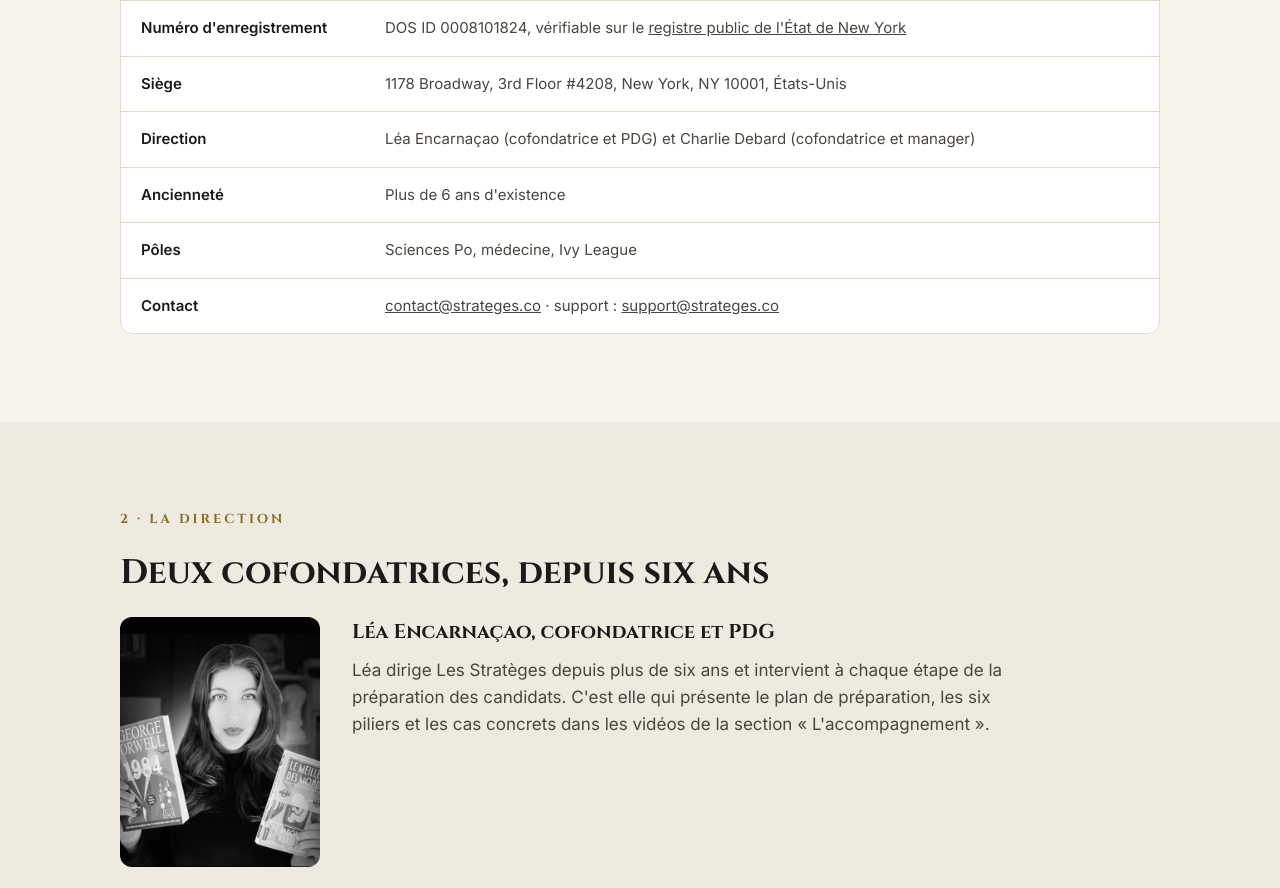
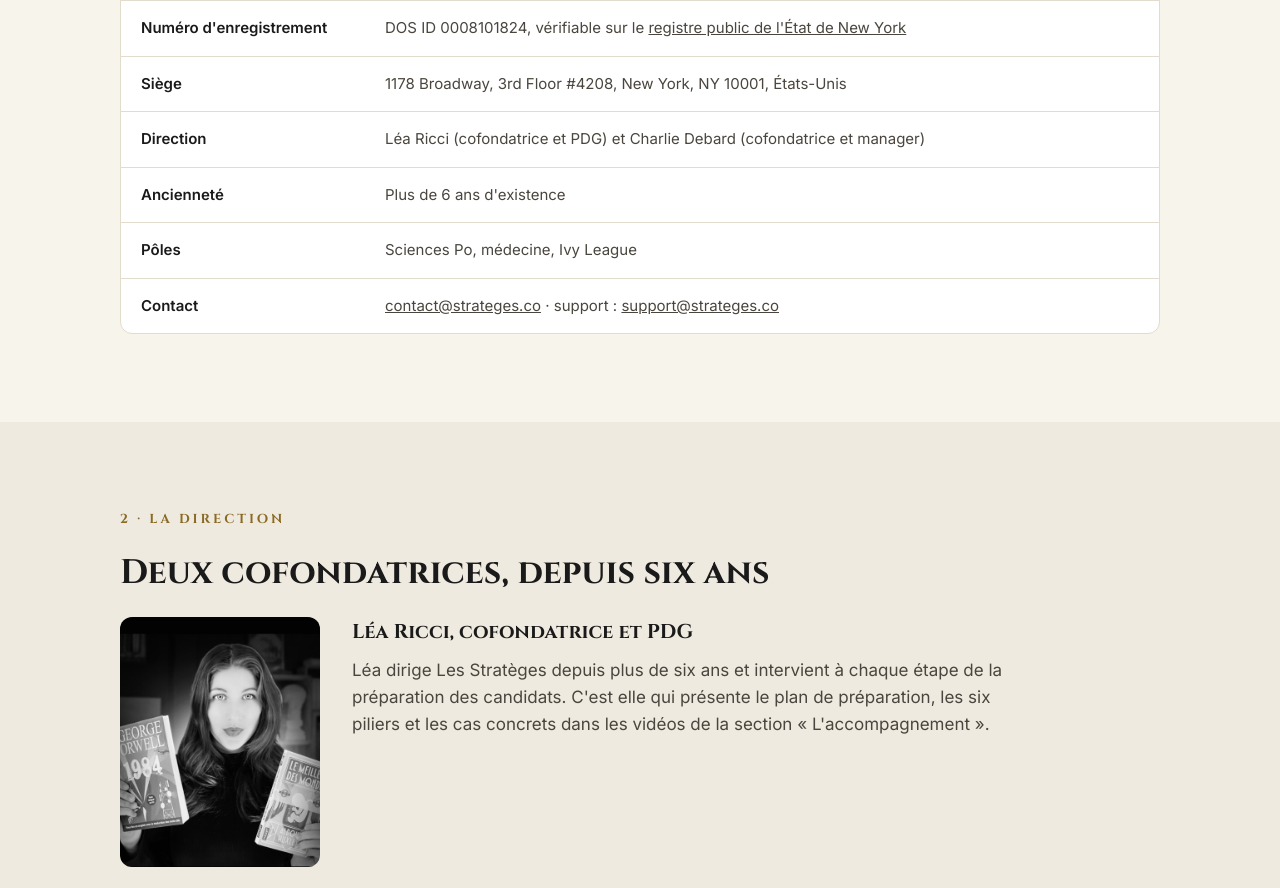
Before and after one commit to MaxStrat/strateges-pages-immersion, a plain HTML site: page dist/a-propos/index.html in a window 1280 px wide. Shown: the part 1115-2003 px from the top of the page. Drawn offline with Linux system fonts and the light colour scheme.

Commit message:
Page de réassurance : Léa Ricci au lieu de Léa Encarnaçao (demande de Léa)

```diff
--- a/dist/a-propos/index.html
+++ b/dist/a-propos/index.html
@@ -184,7 +184,7 @@ html{scroll-behavior:smooth}</style>
       <div class="row"><dt>Forme</dt><dd>Domestic Limited Liability Company (État de New York)</dd></div>
       <div class="row"><dt>Numéro d'enregistrement</dt><dd>DOS ID 0008101824, vérifiable sur le <a href="https://apps.dos.ny.gov/publicInquiry/" target="_blank" rel="noopener">registre public de l'État de New York</a></dd></div>
       <div class="row"><dt>Siège</dt><dd>1178 Broadway, 3rd Floor #4208, New York, NY 10001, États-Unis</dd></div>
-      <div class="row"><dt>Direction</dt><dd>Léa Encarnaçao (cofondatrice et PDG) et Charlie Debard (cofondatrice et manager)</dd></div>
+      <div class="row"><dt>Direction</dt><dd>Léa Ricci (cofondatrice et PDG) et Charlie Debard (cofondatrice et manager)</dd></div>
       <div class="row"><dt>Ancienneté</dt><dd>Plus de 6 ans d'existence</dd></div>
       <div class="row"><dt>Pôles</dt><dd>Sciences Po, médecine, Ivy League</dd></div>
       <div class="row"><dt>Contact</dt><dd><a href="mailto:contact@strateges.co">contact@strateges.co</a> · support : <a href="mailto:support@strateges.co">support@strateges.co</a></dd></div>
@@ -196,7 +196,7 @@ html{scroll-behavior:smooth}</style>
   <div class="wrap stack">
     <div class="serif kicker">2 · LA DIRECTION</div>
     <h2 class="serif">Deux cofondatrices, depuis six ans</h2>
-    <div class="portrait"><img class="pic" src="assets/lea.jpg" alt="Léa Encarnaçao"><div class="stack" style="gap:10px"><h3 class="serif sub" style="margin:0">Léa Encarnaçao, cofondatrice et PDG</h3><p class="p">Léa dirige Les Stratèges depuis plus de six ans et intervient à chaque étape de la préparation des candidats. C'est elle qui présente le plan de préparation, les six piliers et les cas concrets dans les vidéos de la section « L'accompagnement ».</p></div></div>
+    <div class="portrait"><img class="pic" src="assets/lea.jpg" alt="Léa Ricci"><div class="stack" style="gap:10px"><h3 class="serif sub" style="margin:0">Léa Ricci, cofondatrice et PDG</h3><p class="p">Léa dirige Les Stratèges depuis plus de six ans et intervient à chaque étape de la préparation des candidats. C'est elle qui présente le plan de préparation, les six piliers et les cas concrets dans les vidéos de la section « L'accompagnement ».</p></div></div>
     <div class="portrait"><img class="pic" src="assets/charlie.jpg" alt="Charlie Debard"><div class="stack" style="gap:10px"><h3 class="serif sub" style="margin:0">Charlie Debard, cofondatrice et manager</h3><p class="p">Charlie codirige Les Stratèges avec Léa depuis six ans. Elle coordonne l'équipe et suit chaque candidat de l'inscription à l'admission : attribution des coachs, correction des exercices, progression sur les compétences clés.</p></div></div>
   </div>
 </section>
```
Also changed, not shown: src/a-propos/index.html (+2 -2 lines), dist/harvard/assets/charlie.jpg (added), dist/harvard/assets/lea.jpg (added), dist/princeton/assets/charlie.jpg (added), dist/princeton/assets/lea.jpg (added), dist/yale/assets/charlie.jpg (added), dist/yale/assets/lea.jpg (added), 1 other file.
